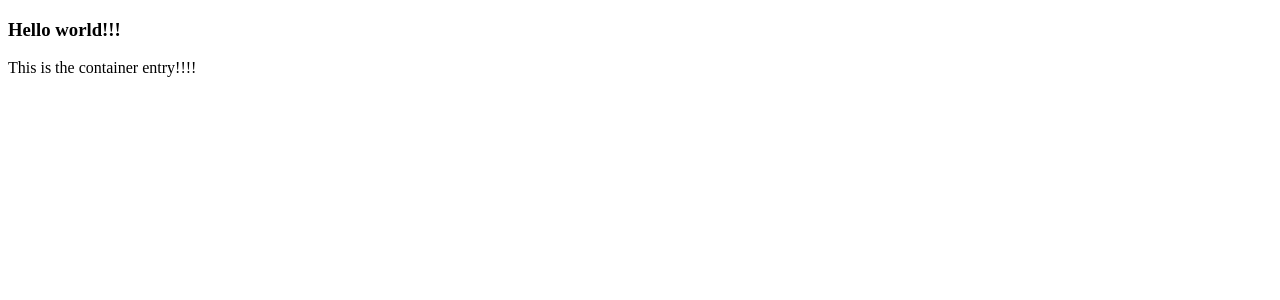
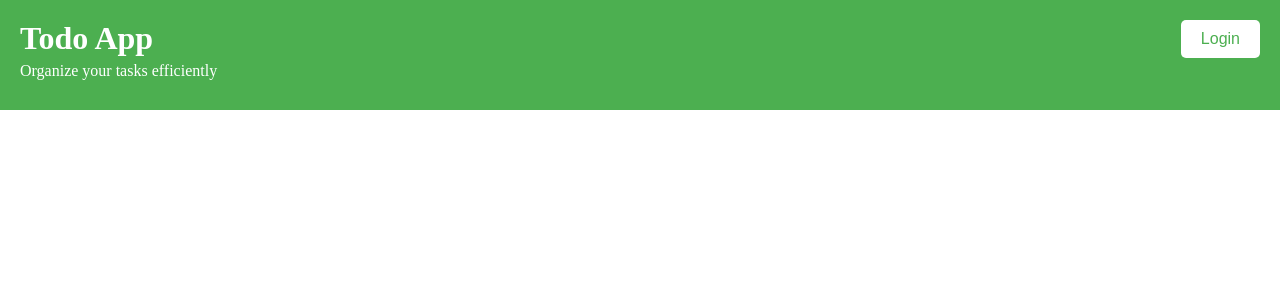
Before and after one commit to K-Hariprasad/TODO_MFE, a React app in the folder container/: page / in a window 1280 px wide. Shown: the top 300 px of the page. Built offline with nearby package versions, Linux system fonts and the light colour scheme.

Commit message:
Header component added

```diff
--- a/container/public/index.html
+++ b/container/public/index.html
@@ -6,7 +6,6 @@
     <title>Webpack App</title>
 </head>
 <body>
-    <h3>Hello world!!!</h3>
     <div id="root"></div>
 </body>
 </html>
--- /dev/null
+++ b/container/src/App.css
@@ -0,0 +1,4 @@
+*{
+    margin : 0;
+    box-sizing: border-box;
+}
--- a/container/src/App.js
+++ b/container/src/App.js
@@ -1,7 +1,8 @@
 import React from "react";
-
+import Header from "./components/Header";
+import './App.css'
 function App() {
-  return <div>This is the container entry!!!!</div>;
+  return <Header/>;
 }
 
 export default App;
--- /dev/null
+++ b/container/src/components/Header.js
@@ -0,0 +1,55 @@
+import React from "react";
+
+// Header Component with Login Link
+const Header = () => {
+  const handleLogin = () => {
+    // Redirect to login page or open login modal
+    // For example: window.location.href = '/login';
+    alert("Redirecting to login...");
+  };
+
+  return (
+    <header style={styles.header}>
+      <div>
+        <h1 style={styles.title}>Todo App</h1>
+        <p style={styles.subtitle}>Organize your tasks efficiently</p>
+      </div>
+      <button onClick={handleLogin} style={styles.loginButton}>
+        Login
+      </button>
+    </header>
+  );
+};
+
+// Inline styles for the header component
+const styles = {
+  header: {
+    backgroundColor: "#4CAF50",
+    color: "white",
+    padding: "20px",
+    display: "flex",
+  },
+  title: {
+    margin: 0,
+    fontSize: "2em",
+  },
+  subtitle: {
+    margin: "5px 0 10px",
+    fontSize: "1em",
+    fontWeight: "300",
+  },
+  loginButton: {
+    position: "absolute",
+    right: "20px",
+    top: "20px",
+    backgroundColor: "#FFF",
+    color: "#4CAF50",
+    border: "none",
+    padding: "10px 20px",
+    fontSize: "16px",
+    cursor: "pointer",
+    borderRadius: "5px",
+  },
+};
+
+export default Header;
```
